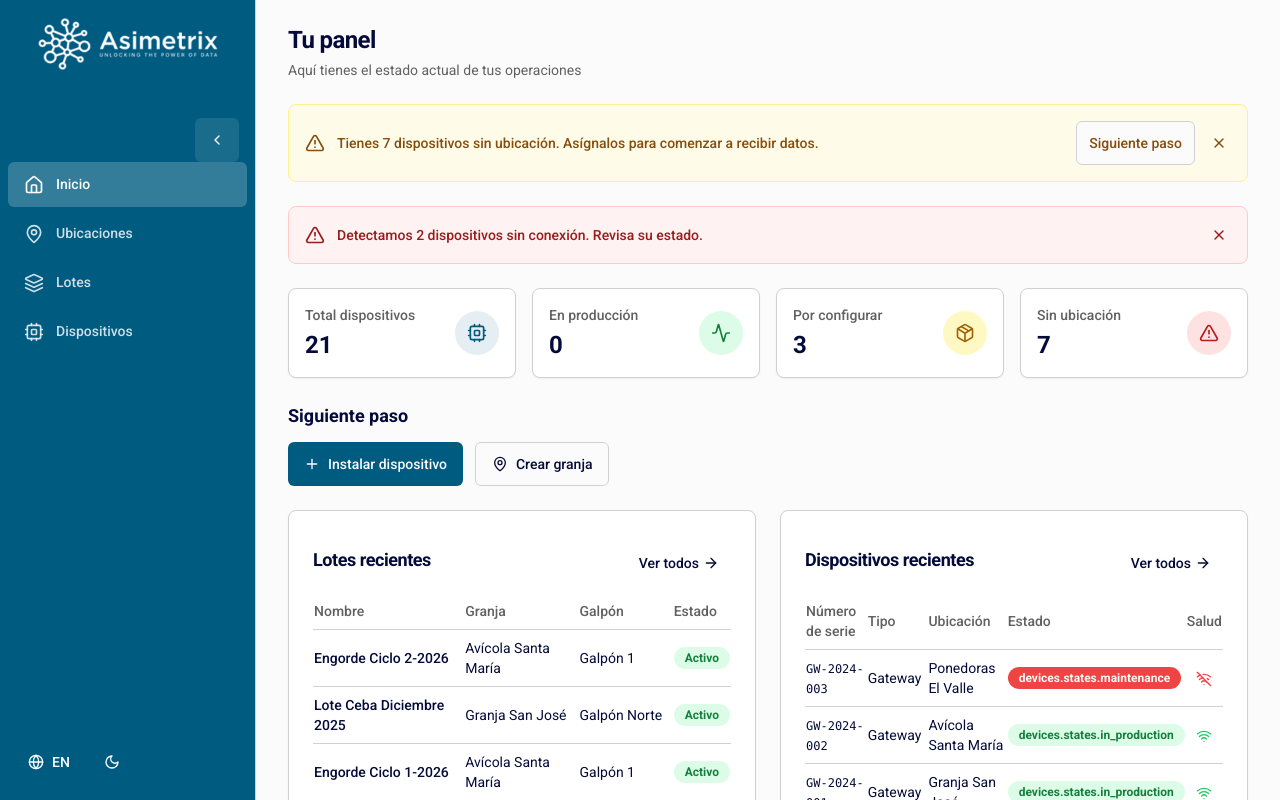
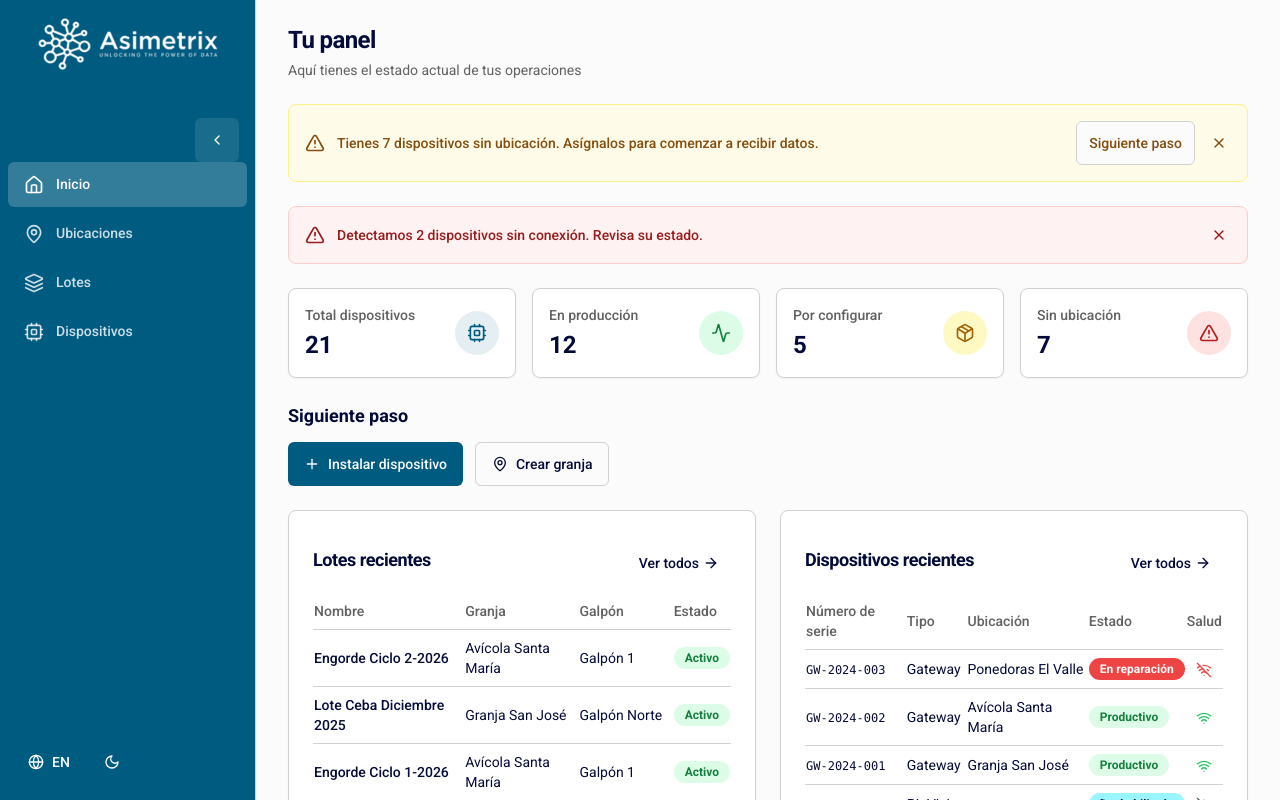
Before and after one commit to AnnaMoons/location-manager, a Next.js app: page / in a window 1280 px wide. Shown: the top 800 px of the page. Built offline with nearby package versions, Linux system fonts and the light colour scheme; no server answers.

Commit message:
Fix all old device state references across codebase

```diff
--- a/app/(dashboard)/dispositivos/[id]/page.tsx
+++ b/app/(dashboard)/dispositivos/[id]/page.tsx
@@ -89,11 +89,11 @@ export default function DeviceDetailPage({
   };
 
   const handleMaintenance = async () => {
-    await setDeviceState(device.id, 'maintenance');
+    await setDeviceState(device.id, 'disabled');
   };
 
   const handleReactivate = async () => {
-    await setDeviceState(device.id, 'in_production');
+    await setDeviceState(device.id, 'production');
   };
 
   return (
@@ -246,7 +246,7 @@ export default function DeviceDetailPage({
           ) : (
             <div className="text-center py-4">
               <p className="text-muted-foreground mb-3">{t('noConfig')}</p>
-              {device.state === 'installed' && (
+              {device.state === 'registered' && !device.configuration && (
                 <Link href={`/dispositivos/${id}/configurar`}>
                   <Button>
                     <Settings className="h-4 w-4 mr-2" />
@@ -315,19 +315,19 @@ export default function DeviceDetailPage({
 
       {/* Actions */}
       <div className="flex flex-wrap gap-3">
-        {device.state === 'in_production' && (
+        {device.state === 'production' && (
           <AlertDialog>
             <AlertDialogTrigger asChild>
               <Button variant="outline">
                 <Wrench className="h-4 w-4 mr-2" />
-                {t('maintenance')}
+                Deshabilitar
               </Button>
             </AlertDialogTrigger>
             <AlertDialogContent>
               <AlertDialogHeader>
-                <AlertDialogTitle>Poner en mantenimiento</AlertDialogTitle>
+                <AlertDialogTitle>Deshabilitar dispositivo</AlertDialogTitle>
                 <AlertDialogDescription>
-                  El dispositivo dejará de enviar datos mientras esté en mantenimiento.
+                  El dispositivo será desinstalado y dejará de funcionar. Seguirá perteneciendo a la compañía.
                 </AlertDialogDescription>
               </AlertDialogHeader>
               <AlertDialogFooter>
@@ -340,10 +340,10 @@ export default function DeviceDetailPage({
           </AlertDialog>
         )}
 
-        {device.state === 'maintenance' && (
+        {device.state === 'disabled' && (
           <Button onClick={handleReactivate}>
             <Power className="h-4 w-4 mr-2" />
-            Reactivar
+            Registrar nuevamente
           </Button>
         )}
 
--- a/app/(dashboard)/dispositivos/page.tsx
+++ b/app/(dashboard)/dispositivos/page.tsx
@@ -108,10 +108,9 @@ export default function DevicesPage() {
                 <SelectItem value="all">{t('filters.all')}</SelectItem>
                 <SelectItem value="available">{t('states.available')}</SelectItem>
                 <SelectItem value="registered">{t('states.registered')}</SelectItem>
-                <SelectItem value="installed">{t('states.installed')}</SelectItem>
-                <SelectItem value="configured">{t('states.configured')}</SelectItem>
-                <SelectItem value="in_production">{t('states.in_production')}</SelectItem>
-                <SelectItem value="maintenance">{t('states.maintenance')}</SelectItem>
+                <SelectItem value="production">{t('states.production')}</SelectItem>
+                <SelectItem value="disabled">{t('states.disabled')}</SelectItem>
+                <SelectItem value="returned">{t('states.returned')}</SelectItem>
               </SelectContent>
             </Select>
             <Select
--- a/app/(dashboard)/page.tsx
+++ b/app/(dashboard)/page.tsx
@@ -78,12 +78,11 @@ export default function DashboardPage() {
 
   const getDeviceStateVariant = (state: string) => {
     switch (state) {
-      case 'in_production':
+      case 'production':
         return 'success';
-      case 'configured':
-      case 'installed':
+      case 'registered':
         return 'warning';
-      case 'maintenance':
+      case 'returned':
         return 'destructive';
       default:
         return 'secondary';
--- a/app/(dashboard)/ubicaciones/[id]/page.tsx
+++ b/app/(dashboard)/ubicaciones/[id]/page.tsx
@@ -168,7 +168,7 @@ export default function LocationDetailPage({
                       <p className="font-medium">{device.serialNumber}</p>
                       <p className="text-sm text-muted-foreground">{device.type}</p>
                     </div>
-                    <Badge variant={device.state === 'in_production' ? 'success' : 'secondary'}>
+                    <Badge variant={device.state === 'production' ? 'success' : 'secondary'}>
                       {device.state}
                     </Badge>
                   </div>
--- a/components/locations/LocationCard.tsx
+++ b/components/locations/LocationCard.tsx
@@ -51,12 +51,11 @@ export function LocationCard({ location, childCount = 0, devices: providedDevice
 
   const getDeviceStateVariant = (state: string) => {
     switch (state) {
-      case 'in_production':
+      case 'production':
         return 'success';
-      case 'configured':
-      case 'installed':
+      case 'registered':
         return 'warning';
-      case 'maintenance':
+      case 'returned':
         return 'destructive';
       default:
         return 'secondary';
--- a/lib/mock-data/devices.json
+++ b/lib/mock-data/devices.json
@@ -3,7 +3,7 @@
     "id": "dev-001",
     "serialNumber": "PV-2024-001",
     "type": "pigvision",
-    "state": "in_production",
+    "state": "production",
     "locationId": "loc-004",
     "companyId": "company-001",
     "configuration": {
@@ -28,7 +28,7 @@
       },
       {
         "id": "hist-001-2",
-        "action": "installed",
+        "action": "sold",
         "timestamp": "2024-01-25T10:30:00Z",
         "details": {
           "toLocationId": "loc-004"
@@ -36,12 +36,12 @@
       },
       {
         "id": "hist-001-3",
-        "action": "configured",
+        "action": "activated",
         "timestamp": "2024-01-25T11:00:00Z",
         "details": {
           "configType": "pigvision",
-          "fromState": "installed",
-          "toState": "in_production"
+          "fromState": "registered",
+          "toState": "production"
         }
       }
     ]
@@ -50,7 +50,7 @@
     "id": "dev-002",
     "serialNumber": "PV-2024-002",
     "type": "pigvision",
-    "state": "in_production",
+    "state": "production",
     "locationId": "loc-005",
     "companyId": "company-001",
     "configuration": {
@@ -75,7 +75,7 @@
       },
       {
         "id": "hist-002-2",
-        "action": "installed",
+        "action": "sold",
         "timestamp": "2024-01-26T09:00:00Z",
         "details": {
           "toLocationId": "loc-004"
@@ -83,12 +83,12 @@
       },
       {
         "id": "hist-002-3",
-        "action": "configured",
+        "action": "activated",
         "timestamp": "2024-01-26T09:45:00Z",
         "details": {
           "configType": "pigvision",
-          "fromState": "installed",
-          "toState": "in_production"
+          "fromState": "registered",
+          "toState": "production"
         }
       },
       {
@@ -106,7 +106,7 @@
     "id": "dev-003",
     "serialNumber": "PV-2024-003",
     "type": "pigvision",
-    "state": "installed",
+    "state": "registered",
     "locationId": "loc-006",
     "companyId": "company-001",
     "configuration": null,
@@ -121,7 +121,7 @@
       },
       {
         "id": "hist-003-2",
-        "action": "installed",
+        "action": "sold",
         "timestamp": "2024-02-01T11:00:00Z",
         "details": {
           "toLocationId": "loc-006"
@@ -133,7 +133,7 @@
     "id": "dev-004",
     "serialNumber": "SC-2024-001",
     "type": "scale",
-    "state": "in_production",
+    "state": "production",
     "locationId": "loc-004",
     "companyId": "company-001",
     "configuration": {
@@ -159,7 +159,7 @@
       },
       {
         "id": "hist-004-2",
-        "action": "installed",
+        "action": "sold",
         "timestamp": "2024-02-05T10:00:00Z",
         "details": {
           "toLocationId": "loc-004"
@@ -167,12 +167,12 @@
       },
       {
         "id": "hist-004-3",
-        "action": "configured",
+        "action": "activated",
         "timestamp": "2024-02-05T10:30:00Z",
         "details": {
           "configType": "scale",
-          "fromState": "installed",
-          "toState": "in_production"
+          "fromState": "registered",
+          "toState": "production"
         }
       }
     ]
@@ -181,7 +181,7 @@
     "id": "dev-005",
     "serialNumber": "SC-2024-002",
     "type": "scale",
-    "state": "configured",
+    "state": "production",
     "locationId": "loc-005",
     "companyId": "company-001",
     "configuration": {
@@ -201,7 +201,7 @@
       },
       {
         "id": "hist-005-2",
-        "action": "installed",
+        "action": "sold",
         "timestamp": "2024-02-10T09:00:00Z",
         "details": {
           "toLocationId": "loc-005"
@@ -213,7 +213,7 @@
     "id": "dev-006",
     "serialNumber": "SN-2024-001",
     "type": "sensor",
-    "state": "in_production",
+    "state": "production",
     "locationId": "loc-002",
     "companyId": "company-001",
     "configuration": {
@@ -239,7 +239,7 @@
       },
       {
         "id": "hist-006-2",
-        "action": "installed",
+        "action": "sold",
         "timestamp": "2024-02-12T10:00:00Z",
         "details": {
           "toLocationId": "loc-002"
@@ -247,12 +247,12 @@
       },
       {
         "id": "hist-006-3",
-        "action": "configured",
+        "action": "activated",
         "timestamp": "2024-02-12T10:15:00Z",
         "details": {
           "configType": "sensor",
-          "fromState": "installed",
-          "toState": "in_production"
+          "fromState": "registered",
+          "toState": "production"
         }
       }
     ]
@@ -261,7 +261,7 @@
     "id": "dev-007",
     "serialNumber": "SN-2024-002",
     "type": "sensor",
-    "state": "in_production",
+    "state": "production",
     "locationId": "loc-002",
     "companyId": "company-001",
     "configuration": {
@@ -287,7 +287,7 @@
       },
       {
         "id": "hist-007-2",
-        "action": "installed",
+        "action": "sold",
         "timestamp": "2024-02-12T11:00:00Z",
         "details": {
           "toLocationId": "loc-002"
@@ -295,12 +295,12 @@
       },
       {
         "id": "hist-007-3",
-        "action": "configured",
+        "action": "activated",
         "timestamp": "2024-02-12T11:20:00Z",
         "details": {
           "configType": "sensor",
-          "fromState": "installed",
-          "toState": "in_production"
+          "fromState": "registered",
+          "toState": "production"
         }
       }
     ]
@@ -309,7 +309,7 @@
     "id": "dev-008",
     "serialNumber": "SN-2024-003",
     "type": "sensor",
-    "state": "maintenance",
+    "state": "returned",
     "locationId": "loc-003",
     "companyId": "company-001",
     "configuration": {
@@ -334,7 +334,7 @@
       },
       {
         "id": "hist-008-2",
-        "action": "installed",
+        "action": "sold",
         "timestamp": "2024-02-15T09:00:00Z",
         "details": {
           "toLocationId": "loc-003"
@@ -342,12 +342,12 @@
       },
       {
         "id": "hist-008-3",
-        "action": "configured",
+        "action": "activated",
         "timestamp": "2024-02-15T09:30:00Z",
         "details": {
           "configType": "sensor",
-          "fromState": "installed",
-          "toState": "in_production"
+          "fromState": "registered",
+          "toState": "production"
         }
       },
       {
@@ -355,8 +355,8 @@
         "action": "state_changed",
         "timestamp": "2024-12-18T10:30:00Z",
         "details": {
-          "fromState": "in_production",
-          "toState": "maintenance"
+          "fromState": "production",
+          "toState": "returned"
         }
       }
     ]
@@ -422,7 +422,7 @@
     "id": "dev-012",
     "serialNumber": "SN-2024-004",
     "type": "sensor",
-    "state": "in_production",
+    "state": "production",
     "locationId": "loc-011",
     "companyId": "company-001",
     "configuration": {
@@ -448,7 +448,7 @@
       },
       {
         "id": "hist-012-2",
-        "action": "installed",
+        "action": "sold",
         "timestamp": "2024-03-12T10:00:00Z",
         "details": {
           "toLocationId": "loc-011"
@@ -456,12 +456,12 @@
       },
       {
         "id": "hist-012-3",
-        "action": "configured",
+        "action": "activated",
         "timestamp": "2024-03-12T10:30:00Z",
         "details": {
           "configType": "sensor",
-          "fromState": "installed",
-          "toState": "in_production"
+          "fromState": "registered",
+          "toState": "production"
         }
       }
     ]
@@ -470,7 +470,7 @@
     "id": "dev-013",
     "serialNumber": "SN-2024-005",
     "type": "sensor",
-    "state": "in_production",
+    "state": "production",
     "locationId": "loc-011",
     "companyId": "company-001",
     "configuration": {
@@ -495,7 +495,7 @@
       },
       {
         "id": "hist-013-2",
-        "action": "installed",
+        "action": "sold",
         "timestamp": "2024-03-12T11:00:00Z",
         "details": {
           "toLocationId": "loc-011"
@@ -503,12 +503,12 @@
       },
       {
         "id": "hist-013-3",
-        "action": "configured",
+        "action": "activated",
         "timestamp": "2024-03-12T11:15:00Z",
         "details": {
           "configType": "sensor",
-          "fromState": "installed",
-          "toState": "in_production"
+          "fromState": "registered",
+          "toState": "production"
         }
       }
     ]
@@ -517,7 +517,7 @@
     "id": "dev-014",
     "serialNumber": "SN-2024-006",
     "type": "sensor",
-    "state": "installed",
+    "state": "registered",
     "locationId": "loc-012",
     "companyId": "company-001",
     "configuration": null,
@@ -531,7 +531,7 @@
       },
       {
         "id": "hist-014-2",
-        "action": "installed",
+        "action": "sold",
         "timestamp": "2024-03-18T09:00:00Z",
         "details": {
           "toLocationId": "loc-012"
@@ -543,7 +543,7 @@
     "id": "dev-015",
     "serialNumber": "SC-2024-004",
     "type": "scale",
-    "state": "in_production",
+    "state": "production",
     "locationId": "loc-021",
     "companyId": "company-001",
     "configuration": {
@@ -569,7 +569,7 @@
       },
       {
         "id": "hist-015-2",
-        "action": "installed",
+        "action": "sold",
         "timestamp": "2024-04-05T10:00:00Z",
         "details": {
           "toLocationId": "loc-021"
@@ -577,12 +577,12 @@
       },
       {
         "id": "hist-015-3",
-        "action": "configured",
+        "action": "activated",
         "timestamp": "2024-04-05T10:45:00Z",
         "details": {
           "configType": "scale",
-          "fromState": "installed",
-          "toState": "in_production"
+          "fromState": "registered",
+          "toState": "production"
         }
       }
     ]
@@ -609,7 +609,7 @@
     "id": "dev-017",
     "serialNumber": "PV-2024-006",
     "type": "pigvision",
-    "state": "in_production",
+    "state": "production",
     "locationId": "loc-013",
     "companyId": "company-001",
     "configuration": {
@@ -634,7 +634,7 @@
       },
       {
         "id": "hist-017-2",
-        "action": "installed",
+        "action": "sold",
         "timestamp": "2024-04-20T09:00:00Z",
         "details": {
           "toLocationId": "loc-013"
@@ -642,12 +642,12 @@
       },
       {
         "id": "hist-017-3",
-        "action": "configured",
+        "action": "activated",
         "timestamp": "2024-04-20T09:30:00Z",
         "details": {
           "configType": "pigvision",
-          "fromState": "installed",
-          "toState": "in_production"
+          "fromState": "registered",
+          "toState": "production"
         }
       }
     ]
@@ -656,7 +656,7 @@
     "id": "dev-018",
     "serialNumber": "PV-2024-007",
     "type": "pigvision",
-    "state": "uninstalled",
+    "state": "disabled",
     "locationId": null,
     "companyId": "company-001",
     "configuration": null,
@@ -670,7 +670,7 @@
       },
       {
         "id": "hist-018-2",
-        "action": "installed",
+        "action": "sold",
         "timestamp": "2024-05-05T10:00:00Z",
         "details": {
           "toLocationId": "loc-006"
@@ -678,12 +678,12 @@
       },
       {
         "id": "hist-018-3",
-        "action": "configured",
+        "action": "activated",
         "timestamp": "2024-05-05T10:30:00Z",
         "details": {
           "configType": "pigvision",
-          "fromState": "installed",
-          "toState": "in_production"
+          "fromState": "registered",
+          "toState": "production"
         }
       },
       {
@@ -691,18 +691,18 @@
         "action": "state_changed",
         "timestamp": "2024-10-01T09:00:00Z",
         "details": {
-          "fromState": "in_production",
-          "toState": "maintenance"
+          "fromState": "production",
+          "toState": "returned"
         }
       },
       {
         "id": "hist-018-5",
-        "action": "uninstalled",
+        "action": "disabled",
         "timestamp": "2024-11-15T14:00:00Z",
         "details": {
           "fromLocationId": "loc-006",
-          "fromState": "maintenance",
-          "toState": "uninstalled"
+          "fromState": "returned",
+          "toState": "disabled"
         }
       }
     ]
@@ -711,7 +711,7 @@
     "id": "dev-019",
     "serialNumber": "GW-2024-001",
     "type": "gateway",
-    "state": "in_production",
+    "state": "production",
     "locationId": "loc-001",
     "companyId": "company-001",
     "configuration": {
@@ -733,7 +733,7 @@
       },
       {
         "id": "hist-019-2",
-        "action": "installed",
+        "action": "sold",
         "timestamp": "2024-05-22T10:00:00Z",
         "details": {
           "toLocationId": "loc-001"
@@ -741,12 +741,12 @@
       },
       {
         "id": "hist-019-3",
-        "action": "configured",
+        "action": "activated",
         "timestamp": "2024-05-22T10:30:00Z",
         "details": {
           "configType": "gateway",
-          "fromState": "installed",
-          "toState": "in_production"
+          "fromState": "registered",
+          "toState": "production"
         }
       }
     ]
@@ -755,7 +755,7 @@
     "id": "dev-020",
     "serialNumber": "GW-2024-002",
     "type": "gateway",
-    "state": "in_production",
+    "state": "production",
     "locationId": "loc-010",
     "companyId": "company-001",
     "configuration": {
@@ -777,7 +777,7 @@
       },
       {
         "id": "hist-020-2",
-        "action": "installed",
+        "action": "sold",
         "timestamp": "2024-06-18T09:00:00Z",
         "details": {
           "toLocationId": "loc-010"
@@ -785,12 +785,12 @@
       },
       {
         "id": "hist-020-3",
-        "action": "configured",
+        "action": "activated",
         "timestamp": "2024-06-18T09:45:00Z",
         "details": {
           "configType": "gateway",
-          "fromState": "installed",
-          "toState": "in_production"
+          "fromState": "registered",
+          "toState": "production"
         }
       }
     ]
@@ -799,7 +799,7 @@
     "id": "dev-021",
     "serialNumber": "GW-2024-003",
     "type": "gateway",
-    "state": "maintenance",
+    "state": "returned",
     "locationId": "loc-020",
     "companyId": "company-001",
     "configuration": {
@@ -821,7 +821,7 @@
       },
       {
         "id": "hist-021-2",
-        "action": "installed",
+        "action": "sold",
         "timestamp": "2024-07-12T10:00:00Z",
         "details": {
           "toLocationId": "loc-020"
@@ -829,12 +829,12 @@
       },
       {
         "id": "hist-021-3",
-        "action": "configured",
+        "action": "activated",
         "timestamp": "2024-07-12T10:30:00Z",
         "details": {
           "configType": "gateway",
-          "fromState": "installed",
-          "toState": "in_production"
+          "fromState": "registered",
+          "toState": "production"
         }
       },
       {
@@ -842,8 +842,8 @@
         "action": "state_changed",
         "timestamp": "2024-12-18T16:30:00Z",
         "details": {
-          "fromState": "in_production",
-          "toState": "maintenance"
+          "fromState": "production",
+          "toState": "returned"
         }
       }
     ]
--- a/lib/types/device.ts
+++ b/lib/types/device.ts
@@ -18,7 +18,6 @@ export type DeviceHistoryAction =
   | 'sold'
   | 'configured'
   | 'activated'
-  | 'uninstalled'
   | 'disabled'
   | 'returned'
   | 'repaired'
--- a/messages/en.json
+++ b/messages/en.json
@@ -153,8 +153,8 @@
     "noConfig": "Not configured",
     "install": "Install",
     "configure": "Configure",
-    "uninstall": "Uninstall",
-    "maintenance": "Set to maintenance",
+    "uninstall": "Disable",
+    "maintenance": "In repair",
     "filters": {
       "all": "All",
       "byState": "By state",
@@ -169,13 +169,22 @@
       "gateway": "Gateway"
     },
     "states": {
+      "unassigned": "Unassigned",
       "available": "Available",
       "registered": "Registered",
-      "installed": "Installed",
-      "configured": "Configured",
-      "in_production": "In production",
-      "maintenance": "Maintenance",
-      "uninstalled": "Uninstalled"
+      "production": "In production",
+      "disabled": "Disabled",
+      "returned": "In repair",
+      "dead": "Decommissioned"
+    },
+    "stateTooltips": {
+      "unassigned": "The device was created in the system but has not been manufactured yet",
+      "available": "The device is manufactured and available for sale, with no company assigned",
+      "registered": "The device was sold and has a company assigned, but is not installed or configured",
+      "production": "The device is installed, configured and operating correctly",
+      "disabled": "The device was disabled/uninstalled but still belongs to the company",
+      "returned": "The device is being repaired",
+      "dead": "The device has been decommissioned and is no longer in use"
     },
     "health": {
       "online": "Online",
@@ -183,10 +192,10 @@
       "unknown": "Unknown"
     },
     "nextActions": {
-      "install": "Assign location",
+      "install": "Sell",
       "configure": "Configure",
-      "ready": "Activate production",
-      "checkMaintenance": "Check status"
+      "activate": "Activate",
+      "check": "Review"
     },
     "deviceTable": {
       "device": "Device",
@@ -280,9 +289,13 @@
       "noHistory": "No change history",
       "actions": {
         "created": "Device created",
-        "installed": "Installed at location",
-        "uninstalled": "Uninstalled",
+        "sold": "Sold and assigned to company",
         "configured": "Configured",
+        "activated": "Activated in production",
+        "disabled": "Disabled",
+        "returned": "Sent to repair",
+        "repaired": "Repaired",
+        "killed": "Decommissioned",
         "state_changed": "State changed",
         "location_changed": "Location changed"
       },
--- a/messages/es.json
+++ b/messages/es.json
@@ -153,8 +153,8 @@
     "noConfig": "Sin configurar",
     "install": "Instalar",
     "configure": "Configurar",
-    "uninstall": "Desinstalar",
-    "maintenance": "Poner en mantenimiento",
+    "uninstall": "Deshabilitar",
+    "maintenance": "En reparación",
     "filters": {
       "all": "Todos",
       "byState": "Por estado",
@@ -289,9 +289,13 @@
       "noHistory": "Sin historial de cambios",
       "actions": {
         "created": "Dispositivo creado",
-        "installed": "Instalado en ubicación",
-        "uninstalled": "Desinstalado",
+        "sold": "Vendido y asignado a compañía",
         "configured": "Configurado",
+        "activated": "Activado en producción",
+        "disabled": "Deshabilitado",
+        "returned": "Enviado a reparación",
+        "repaired": "Reparado",
+        "killed": "Dado de baja",
         "state_changed": "Estado cambiado",
         "location_changed": "Ubicación cambiada"
       },
```
